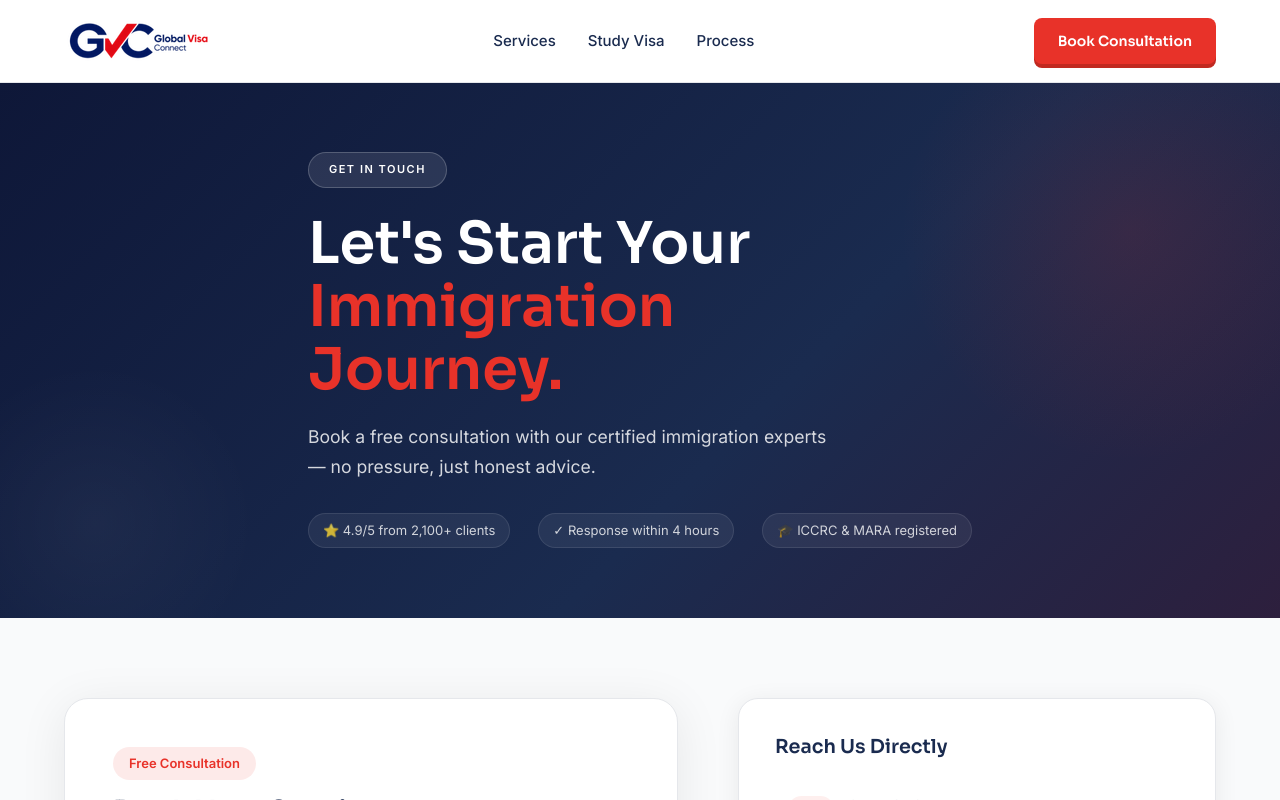
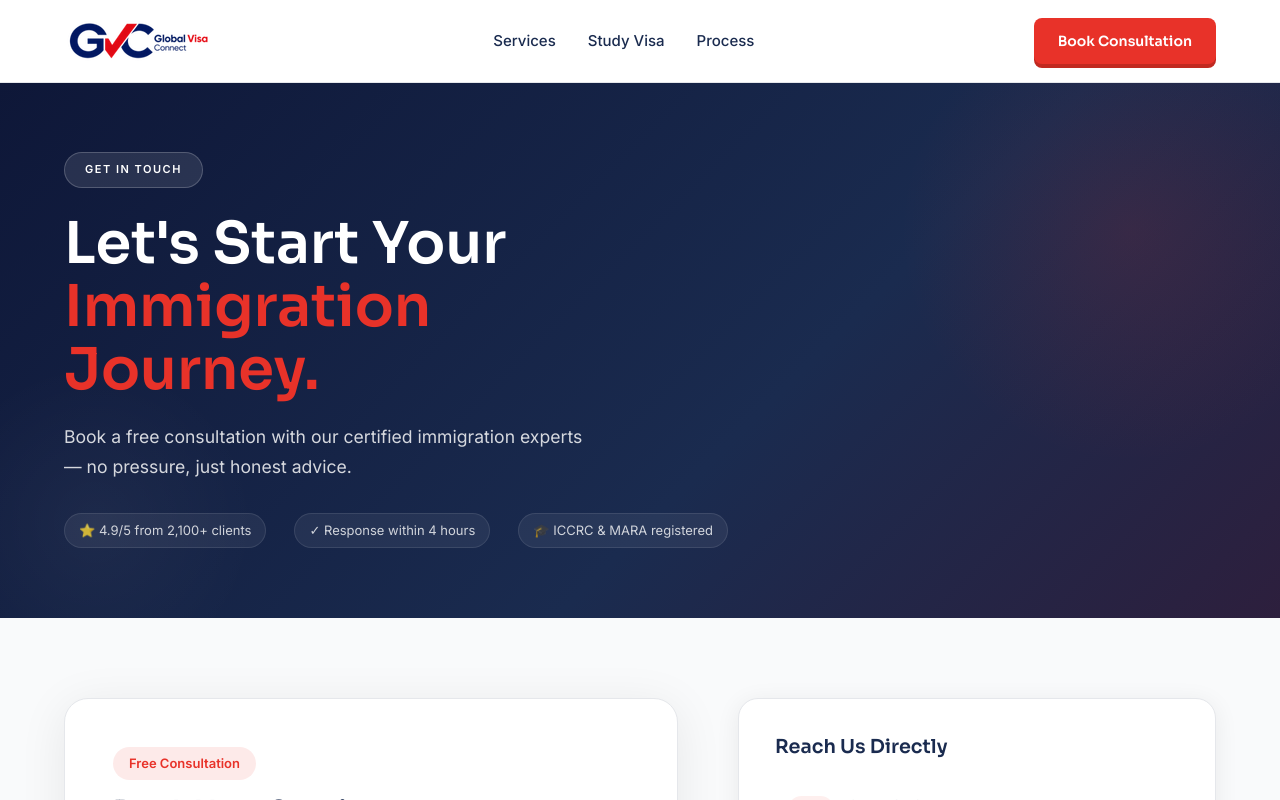
Before and after one commit to SocialThekaAccess/GVGlobalVisaconnect, a React (Vite) app: page /contact in a window 1280 px wide. Shown: the top 800 px of the page. Built offline with nearby package versions, Linux system fonts and the light colour scheme.

Commit message:
Fix contact hero content left aligned

```diff
--- a/src/Components/Contact.css
+++ b/src/Components/Contact.css
@@ -79,7 +79,12 @@
   position: relative;
   z-index: 2;
   color: white;
-  padding: 70px 24px;
+  padding: 70px 0;
+  max-width: 1200px;
+  margin: 0 auto;
+  width: 100%;
+  padding-left: 24px;
+  padding-right: 24px;
 }
 
 .ct-badge {
```
